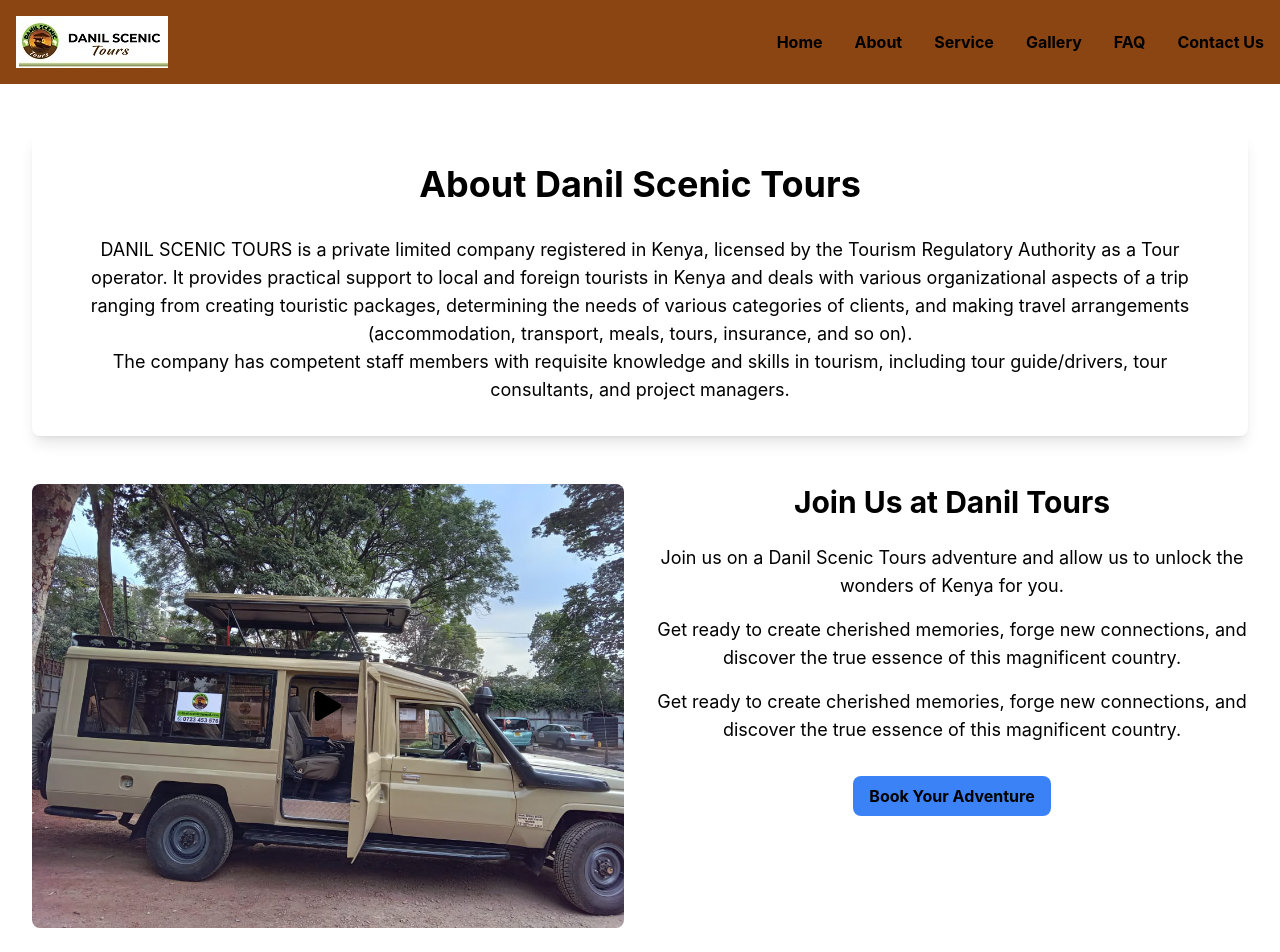
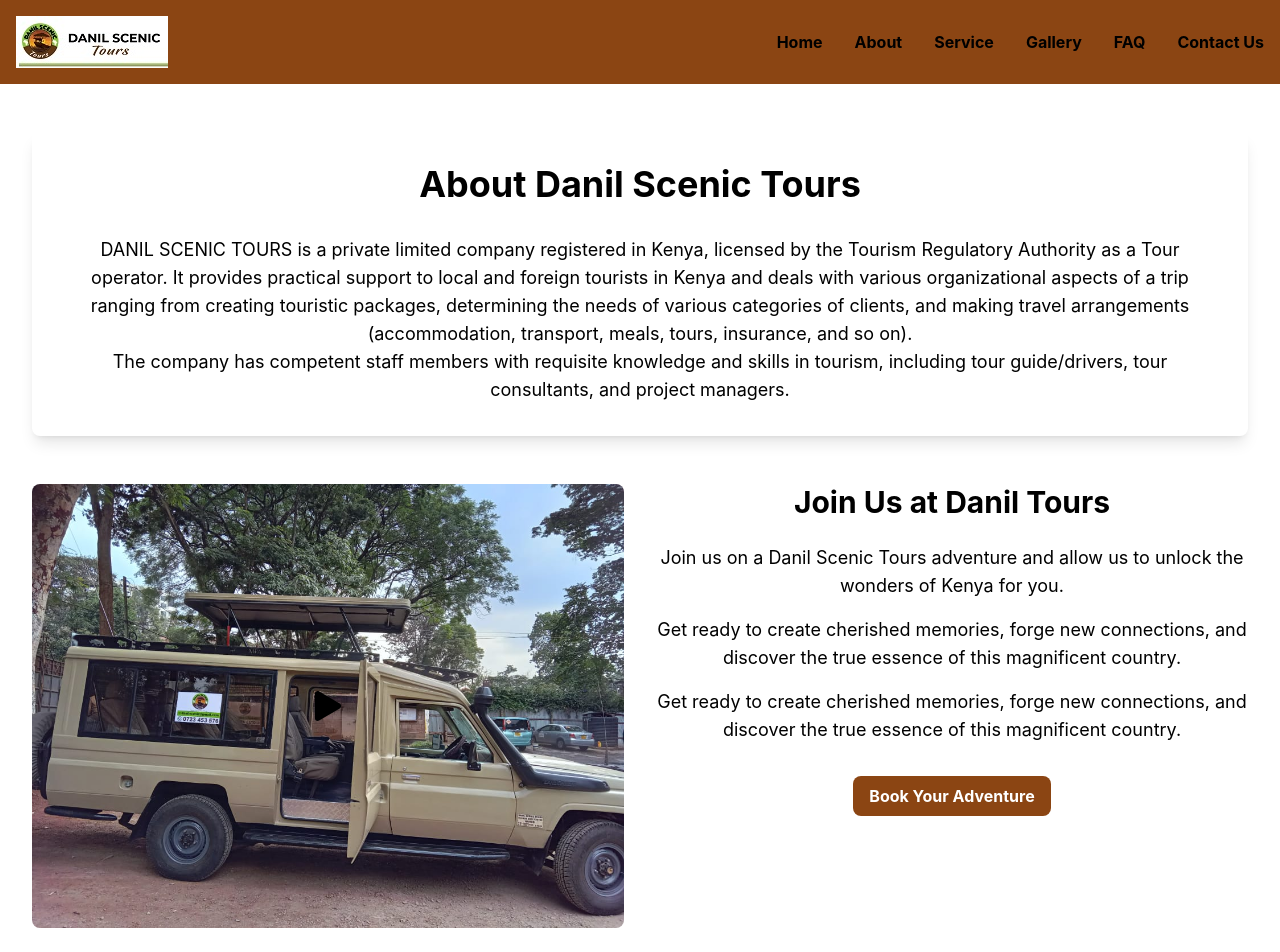
Before and after one commit to AlexIrungu/final-tours, a React (Create React App) app: page /about in a window 1280 px wide. Shown: the top 952 px of the page. Built offline with nearby package versions, Linux system fonts and the light colour scheme.

Commit message:
updated book button

```diff
--- a/src/components/About.js
+++ b/src/components/About.js
@@ -60,7 +60,7 @@
             </p>
             <button
               onClick={toggleBookAdventureModal}
-              className="cta-button mt-4 bg-blue-500 text-white font-bold py-2 px-4 rounded-lg transition duration-300 ease-in-out hover:bg-blue-600"
+              className="cta-button mt-4 bg-brown-600 text-customWhite font-bold py-2 px-4 rounded-lg transition duration-300 ease-in-out hover:bg-blue-600"
             >
               Book Your Adventure
             </button>
```
